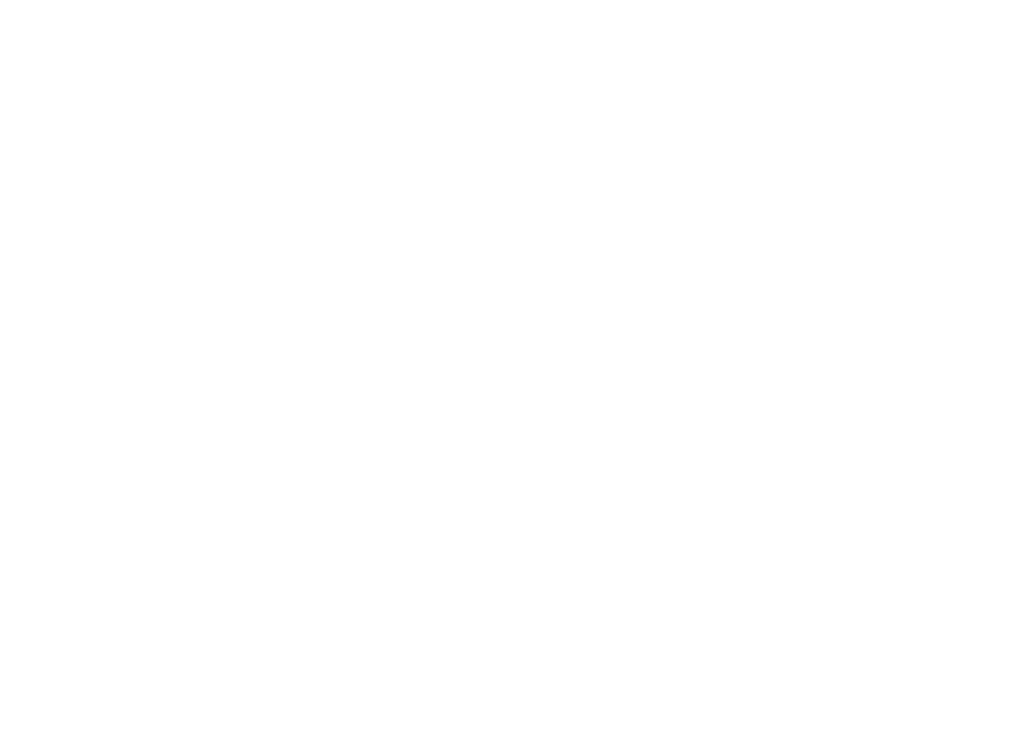
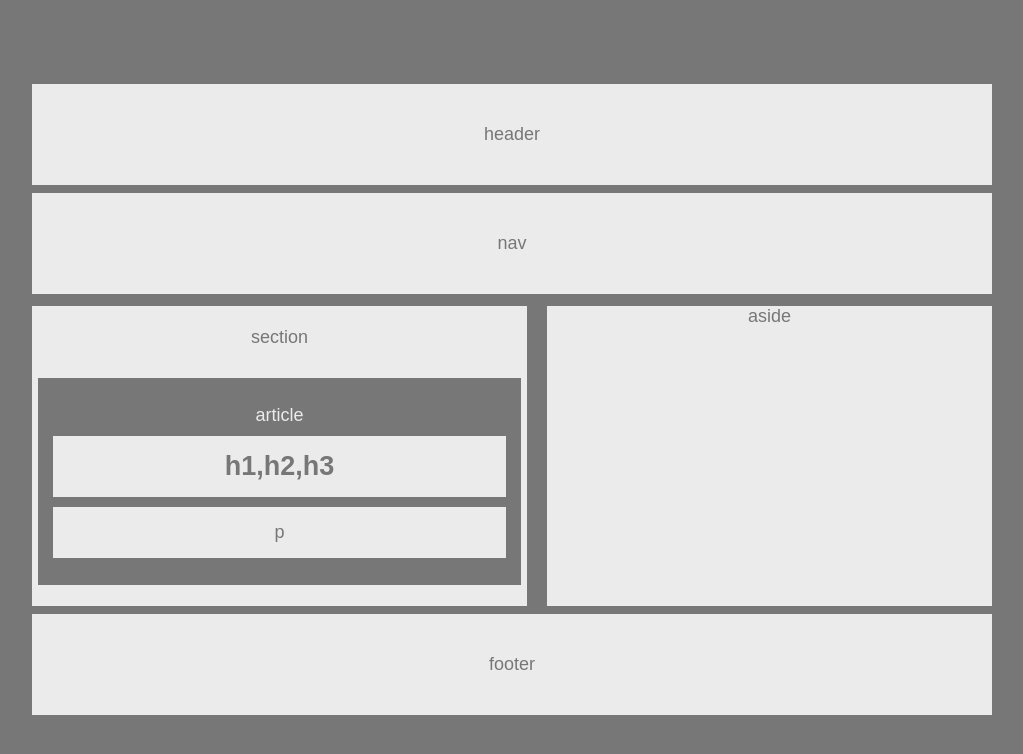
Before and after one commit to jostergren79/HW-Wireframe, a plain HTML site: page index.html in a window 1280 px wide. Shown: the whole page, without its empty margins (128-1151 px from the left). Drawn offline with Linux system fonts and the light colour scheme.

Commit message:
updated positioning

```diff
--- a/index.html
+++ b/index.html
@@ -4,8 +4,35 @@
     <meta name="viewport" content="width=device-width, initial-scale=1.0">
     <meta http-equiv="X-UA-Compatible" content="ie=edge">
     <title>Document</title>
+    <link rel="stylesheet" href="style.css">
 </head>
+
+<header id="header">header</header>
+
 <body>
+
+<nav id="nav">nav</nav>
+
+<section id="section"><br>section
+
+
+    <article id="article"><br>article
+
+       <h2 id="h2">h1,h2,h3</h2>
+
+        <p id="p">p</p>
+
+    </article>
+
+</section>
+
+<aside id="aside">aside
+
+</aside>
+
+
+
+<footer id="footer">footer</footer>
 
 </body>
 </html>
--- a/style.css
+++ b/style.css
@@ -0,0 +1,85 @@
+* {
+    text-align: center;
+}
+
+Body {
+    font-family: 'Arial', 'Helvetica Neue', Helvetica, sans-serif;
+    color: #777;
+    background: #777;
+    width: 960px;
+    font-size: 18px;
+    padding: 80px;
+    margin: auto;
+}
+
+header, nav, section, aside, footer {
+    background-color: #ebebeb;
+}
+
+#header {
+    margin-top: 4px;
+    padding: 40px;
+}
+
+#nav {
+    margin-top: 8px;
+    margin-bottom: 12px;
+    padding: 40px;
+    background-color: #ebebeb;
+
+}
+
+#section {
+    float: left;
+    width: 495px;
+    height: 300px;
+    background-color: #ebebeb;
+    margin-bottom: 8px;
+}
+
+#aside {
+    margin-left: 20px;
+    width: 445px;
+    height: 300px;
+    float: right;
+    background-color: #ebebeb;
+}
+
+#article {
+    color: #ebebeb;
+    background: #777;
+    height: 65%;
+    width:  95%;
+    margin: auto;
+    margin-top: 30px;
+    padding: 6px
+}
+
+#p {
+    margin: auto;
+    background: #ebebeb;
+    color: #777;
+    width: 90%;
+    padding: 15px;
+    margin-bottom: 10px;
+
+}
+
+#h2 {
+    margin: auto;
+    background: #ebebeb;
+    color: #777;
+    width: 90%;
+    padding: 15px;
+    margin-bottom: 10px;
+    margin-top: 10px;
+
+}
+
+#footer {
+    clear: both;
+    background-color: #ebebeb;
+    overflow: auto;
+    padding: 40px;
+
+}
```
